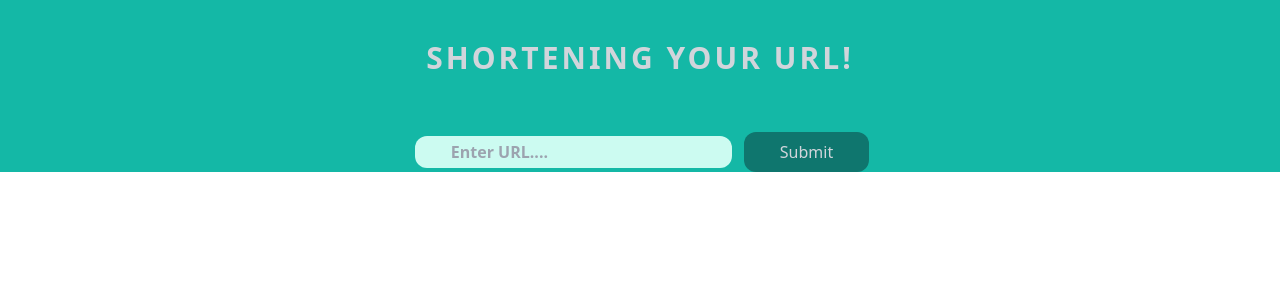
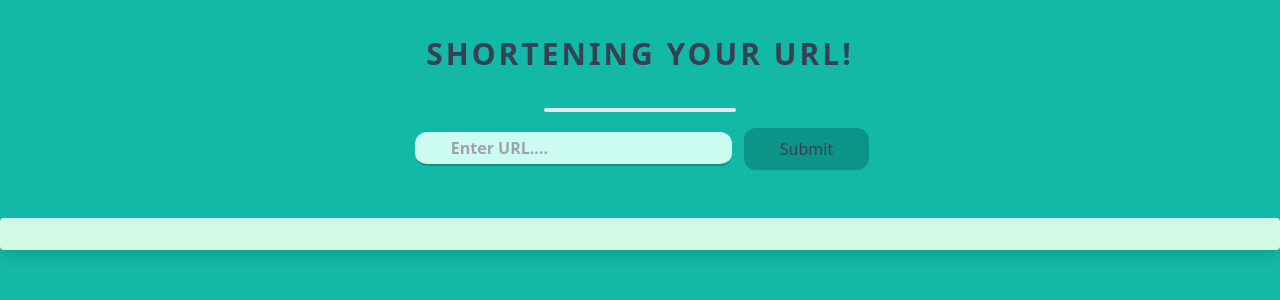
Before and after one commit to mappyradz449/url-shortener, a React (Create React App) app: page / in a window 1280 px wide. Shown: the top 300 px of the page. Built offline with nearby package versions, Linux system fonts and the light colour scheme.

Commit message:
raw css into tailwind

```diff
--- a/package.json
+++ b/package.json
@@ -45,6 +45,7 @@
     ]
   },
   "devDependencies": {
+    "tailwind-scrollbar": "^3.0.4",
     "tailwindcss": "^3.3.2"
   }
 }
--- a/src/App.js
+++ b/src/App.js
@@ -7,9 +7,20 @@ function App() {
   const [inputVal, setInputVal] = useState("");
 
   return (
-    <div className="bg-teal-500 text-gray-300">
+    <div className="bg-teal-500 text-gray-700 min-h-screen">
       <UrlShortener setInputVal={setInputVal} />
-      <Link inputVal={inputVal} />
+      <div className="bg-emerald-100 m-12 p-4 rounded shadow-lg container mx-auto">
+        {/* <h2
+          className={
+            inputVal
+              ? "invisible"
+              : "text-gray-500 font-sans font-semibold flex justify-center"
+          }
+        >
+          No links available
+        </h2> */}
+        <Link inputVal={inputVal} />
+      </div>
     </div>
   );
 }
--- a/src/Link.js
+++ b/src/Link.js
@@ -16,6 +16,17 @@ const getShortLinks = () => {
   }
 };
 
+const getOriginalLinks = () => {
+  let storedOrLinks = localStorage.getItem("originalLink");
+  //console.log(storedLinks);
+
+  if (storedOrLinks) {
+    return JSON.parse(localStorage.getItem("originalLink"));
+  } else {
+    return [];
+  }
+};
+
 const Link = ({ inputVal }) => {
   //const storedLinks = JSON.parse(localStorage.getItem("shortenLink"));
 
@@ -23,7 +34,7 @@ const Link = ({ inputVal }) => {
   const [copied, setCopied] = useState(false);
   const [loading, setLoading] = useState(false);
   const [error, setError] = useState(false);
-  //const [links, setLinks] = useState([]);
+  const [link, setLink] = useState(getOriginalLinks());
 
   //   const { createHash } = import("node:crypto");
 
@@ -37,6 +48,12 @@ const Link = ({ inputVal }) => {
         return shortLink;
         //return console.log(url);
       }
+
+      setLink((link) => {
+        const original_links = [...link, inputVal];
+        localStorage.setItem("originalLink", JSON.stringify(original_links));
+        return original_links;
+      });
       const res = await axios(`https://api.shrtco.de/v2/shorten
               ?url=${inputVal}`);
       //const res = generateShortLink(inputVal);
@@ -74,12 +91,15 @@ const Link = ({ inputVal }) => {
 
   //console.log(shortenLink);
   //console.log(localStorage.getItem("shortenLink"), "***");
-  console.log(shortenLink);
+  //console.log(inputVal);
+  //console.log(link);
 
   return (
     <>
       {shortenLink &&
         shortenLink.map((shorten, idx) => {
+          // let storedOrLinks = localStorage.getItem("originalLink");
+          //console.log(link[idx]);
           return (
             // <div className="link" key={idx}>
             //   <p>{shorten}</p>
@@ -88,7 +108,8 @@ const Link = ({ inputVal }) => {
             //     <button className={copied ? "copied" : ""}>Copy</button>
             //   </CopyToClipboard>
             // </div>
-            <Copy shorten={shorten} key={idx} />
+
+            <Copy shorten={shorten} key={idx} link={link[idx]} />
           );
         })}
     </>
--- a/src/UrlShortener.js
+++ b/src/UrlShortener.js
@@ -25,9 +25,10 @@ const UrlShortener = ({ setInputVal }) => {
 
   return (
     <div>
-      <h1 className="text-3xl uppercase font-semibold tracking-widest flex justify-center py-10">
+      <h1 className="text-3xl uppercase font-semibold tracking-widest flex justify-center py-9">
         Shortening your URL!
       </h1>
+      <hr className="w-48 h-1 mx-auto border-2 rounded" />
       <form
         className="flex justify-center m-4"
         onSubmit={(e) => {
@@ -35,8 +36,9 @@ const UrlShortener = ({ setInputVal }) => {
           handleClick();
         }}
       >
+        <div className="border-none border-4">
           <input
-          className="bg-teal-100 px-9 py-1 rounded-xl m-1 font-sans font-semibold"
+            className="bg-teal-100 px-9 py-1 rounded-xl m-1 font-sans font-semibold border-teal-600 border-b-2"
             // ref={inputRef}
             type="text"
             placeholder="Enter URL...."
@@ -44,8 +46,9 @@ const UrlShortener = ({ setInputVal }) => {
             id="myInput"
             onChange={(e) => setVal(e.target.value)}
           />
+        </div>
         <button
-          className="bg-teal-700 px-9 py-1 rounded-xl ml-2 font-medium font-sans"
+          className="bg-teal-600 hover:bg-teal-400 px-9 py-1 rounded-xl ml-2 font-medium font-sans"
           type="submit"
           id="submitButton"
           onClick={handleClick}
--- a/src/copy.js
+++ b/src/copy.js
@@ -2,7 +2,7 @@ import React from "react";
 import { useState, useEffect } from "react";
 import CopyToClipboard from "react-copy-to-clipboard";
 
-const Copy = ({ shorten, idx }) => {
+const Copy = ({ link, shorten, idx }) => {
   const [copied, setCopied] = useState(false);
   //console.log(links);
 
@@ -15,12 +15,29 @@ const Copy = ({ shorten, idx }) => {
   }, [copied]);
 
   return (
-    <div className="flex justify-center items-center" key={idx}>
-      <p className="border-2 rounded-lg p-2 mt-5 mr-20 ">{shorten}</p>
+    <div
+      className="flex justify-center items-center grid grid-cols-3 gap-1"
+      key={idx}
+    >
+      <div className="border-2 border-slate-400 rounded-lg p-2 mt-5 mr-20 ">
+        <p className="text-gray-700 font-sans font-medium break-all flex-nowrap">
+          {link}
+        </p>
+      </div>
+
+      <div className="border-2 border-slate-400 rounded-lg p-2 mt-5 mr-20 ">
+        <p className="text-gray-700 font-sans font-medium break-all flex-nowrap">
+          {shorten}
+        </p>
+      </div>
 
       <CopyToClipboard text={shorten} onCopy={() => setCopied(true)}>
         <button
-          className="bg-teal-700 px-9 py-1 rounded-xl ml-2 font-medium font-sans"
+          className={
+            copied
+              ? "text-gray-400"
+              : "bg-teal-600 hover:bg-teal-400 px-5 py-2 rounded-full ml-2 font-medium font-sans uppercase h-10"
+          }
           //className={copied ? "copied" : ""}
         >
           Copy
--- a/tailwind.config.js
+++ b/tailwind.config.js
@@ -4,5 +4,5 @@ module.exports = {
   theme: {
     extend: {},
   },
-  plugins: [],
+  plugins: [require("tailwind-scrollbar")],
 };
```
Also changed, not shown: 1 other file (tests, documents, lock files or other folders). Lines whose indentation alone changed are shown as unchanged.
